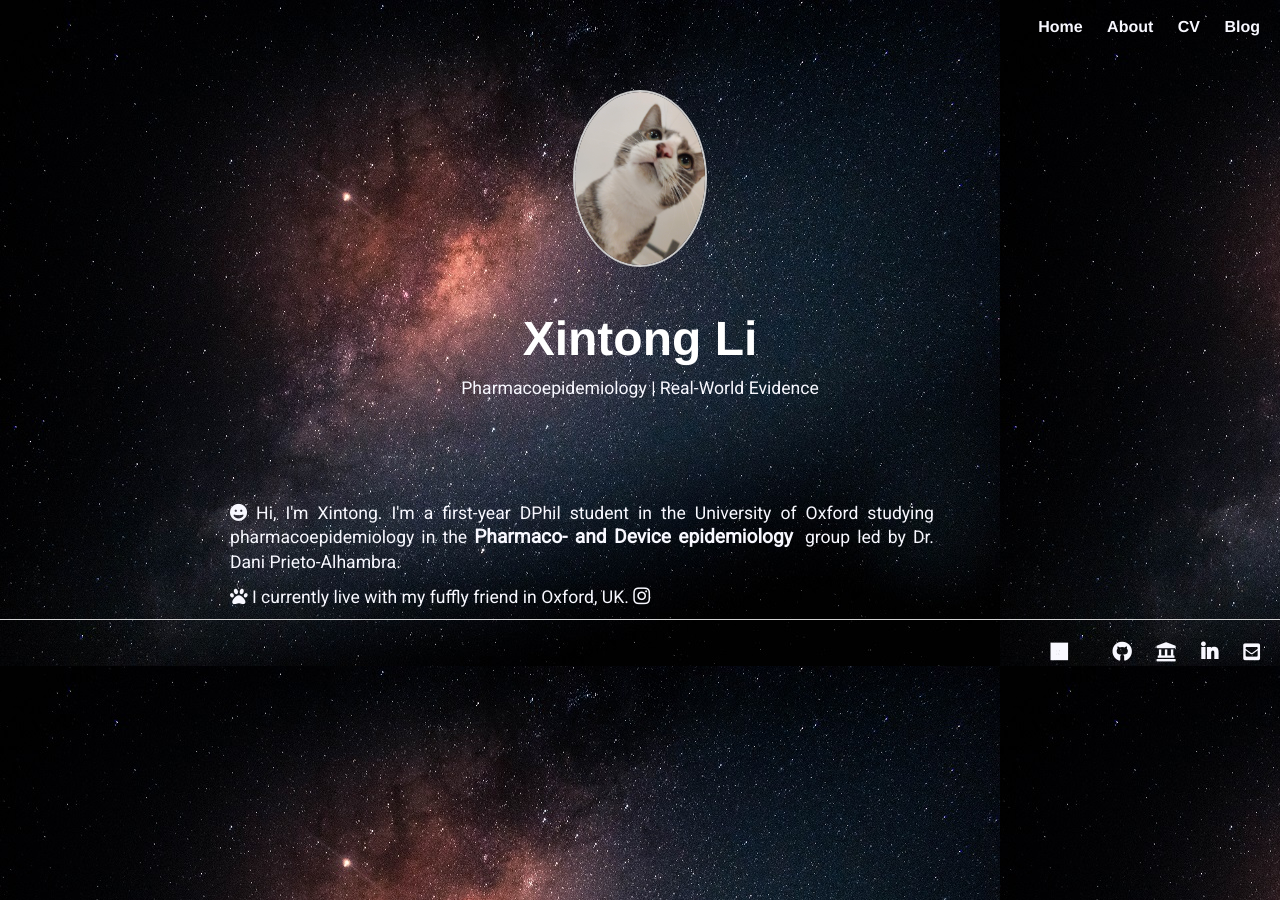
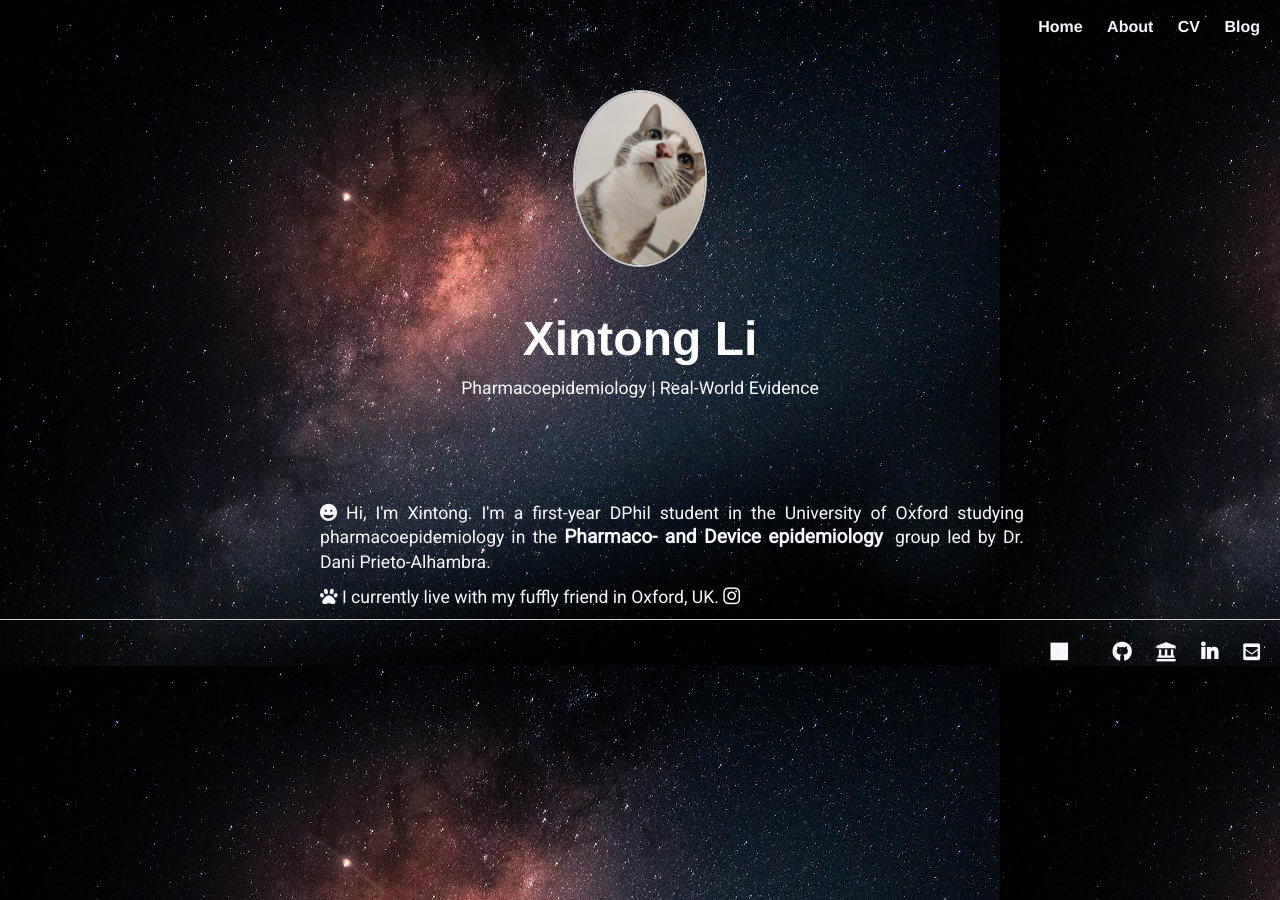
Before and after one commit to Xintong-Li-ZnCu/Xintong-Li-ZnCu.github.io, a Jekyll site: the page built from index.html, in a window 1280 px wide. Built offline with Jekyll 4.4.1, drawn with Linux system fonts in a browser that asks for light colours; nearby versions of some CDN libraries; a style sheet for code colours, icons or effects is not loaded.

Commit message:
Update main.css

```diff
--- a/css/main.css
+++ b/css/main.css
@@ -43,9 +43,7 @@ a{
 .section-2{
     padding-top: 10vh;
     width: 55%;
-    padding-left: 20vh;
-    margin-left: 50px;
-    left: 30%;
+    margin-left: 25%;
     text-align: justify;
 }
 
```
